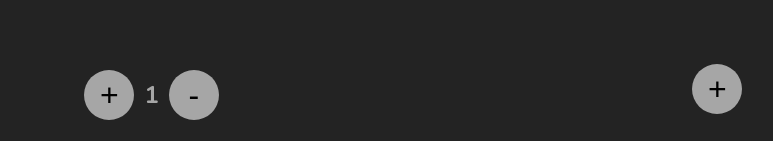
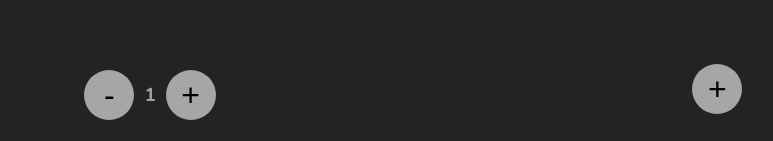
Before and after one commit to alejoevilches/balance, a React (Vite) app: page / in a window 1280 px wide. Shown: the part 656-797 px from the top of the page, without its empty margins (498-1271 px from the left). Built offline with nearby package versions, Linux system fonts and the light colour scheme.

Commit message:
edit card style

```diff
--- a/src/components/Card.css
+++ b/src/components/Card.css
@@ -22,8 +22,11 @@
   justify-content: space-between;
 }
 
-h3{
+.card-header h3{
   font-size: 1.5em;
+  overflow: hidden;
+  white-space: nowrap;
+  margin-right: 10px;
 }
 
 .card-container p{
--- a/src/components/Card.tsx
+++ b/src/components/Card.tsx
@@ -18,7 +18,7 @@ export function Card({el, onClick}:CardProps){
     <article className="card-container" onClick={handleClick}>
       <div className="card-header">
         <h3>{el.title}</h3>
-        <p>{el.date}</p>
+        <h5>{el.date}</h5>
       </div>
       <p className="note-data">{el.content}</p>
       <section className="tags-container">
--- a/src/components/Pagination.tsx
+++ b/src/components/Pagination.tsx
@@ -1,30 +1,30 @@
 import "./Pagination.css"
 
 interface PaginationProps{
-  setCurrentPage:(page:number)=>void,
-  currentPage:number,
-  totalPages:number
+  currentPage: number;
+  totalPages: number;
+  setCurrentPage: (page: number) => void;
 }
 
-export function Pagination({setCurrentPage, currentPage, totalPages}: PaginationProps){
+export function Pagination({ currentPage, totalPages, setCurrentPage }: PaginationProps){
 
-  const nextPage=()=>{
-    if (currentPage !== totalPages){
-      setCurrentPage(currentPage+1)
+  const nextPage = () => {
+    if (currentPage < totalPages) {
+      setCurrentPage(currentPage + 1);
     }
-  }
+  };
 
-  const lastPage=()=>{
-    if (currentPage !== 1){
-      setCurrentPage(currentPage-1)
+  const lastPage = () => {
+    if (currentPage > 1) {
+      setCurrentPage(currentPage - 1);
     }
-  }
+  };
 
   return (
     <section className="pagination">
+      <button onClick={lastPage}>-</button>
+      <h3>{currentPage}</h3>
       <button onClick={nextPage}>+</button>
-      <h3>{currentPage}</h3>
-      <button onClick={lastPage}>-</button>
     </section>
-  )
+  );
 }
```
